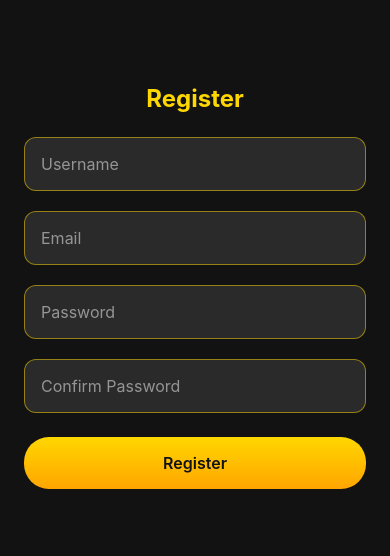
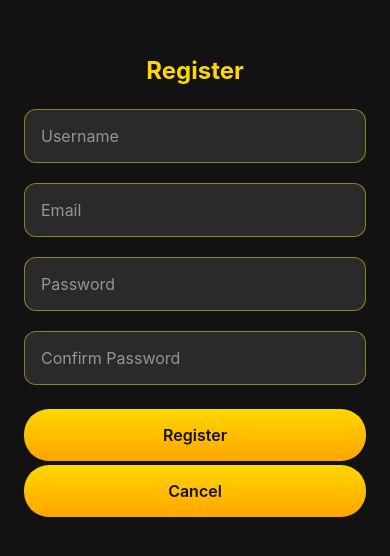
Before and after one commit to 0xANATOLII/cs307_team22, a React Native app in the folder client/: screen /Registration in a window 390 px wide. Shown: the part 136-692 px from the top of the page. Built offline with nearby package versions, Linux system fonts and the light colour scheme.

Commit message:
cancel out of register screen

```diff
--- a/client/Screens/RegistrationScreen.js
+++ b/client/Screens/RegistrationScreen.js
@@ -21,7 +21,9 @@ const RegistrationScreen = () => {
     const passwordRegex = /^(?=.*[a-z])(?=.*[A-Z])(?=.*\d)(?=.*[@$!%*?&])[A-Za-z\d@$!%*?&]{8,}$/;
     return passwordRegex.test(password);
   };
-
+  const cancelRegister = async () => {
+    navigation.navigate('Home')
+  }
   const handleRegister = async () => {
     if (!validatePasswordStrength(password)) {
       alert("Password needs to be at least 8 characters long, include a number, lowercase/uppercase letter, and a special character.");
@@ -119,6 +121,12 @@ const RegistrationScreen = () => {
           outerstyle={styles.button}
           innerstyle={styles.buttonInner}
         />
+        <GradientButton
+          onPress={cancelRegister}
+          title={"Cancel"}
+          outerstyle={styles.button}
+          innerstyle={styles.buttonInner}
+        />
       </View>
     </View>
   );
```
